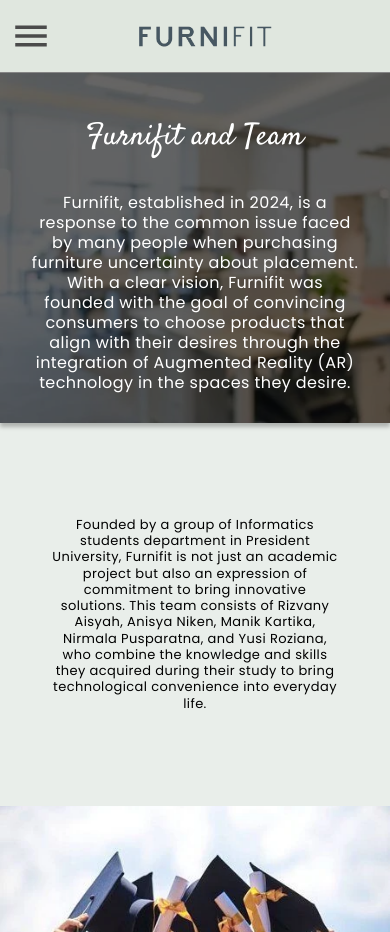
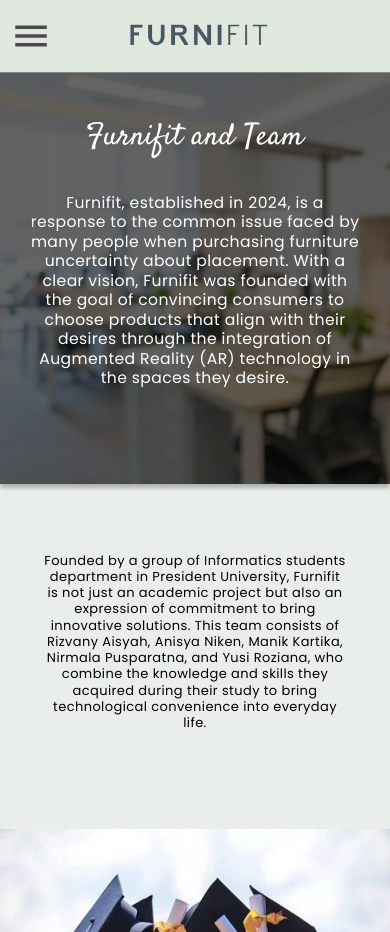
Before and after one commit to nirmala1324/furnifit-main, a React (Create React App) app in the folder frontend/: page /about-us in a window 390 px wide. Built offline with nearby package versions, Linux system fonts and the light colour scheme; no server answers; a web font is replaced by a local one.

Commit message:
set link api

```diff
--- a/frontend/src/pages/AboutUsPage.jsx
+++ b/frontend/src/pages/AboutUsPage.jsx
@@ -139,7 +139,7 @@
               </span>
             </div>
             <div className="nav-footerAU">
-              <Link to="/AboutUsPage" className="about-usAU">
+              <Link to="/about-us" className="about-usAU">
                 About Us
               </Link>
             </div>
--- a/frontend/src/pages/LandingPage.jsx
+++ b/frontend/src/pages/LandingPage.jsx
@@ -191,7 +191,7 @@
                 </span>
               </div>
               <div className="nav-footer">
-                <Link to="/AboutUsPage" className="about-us">
+                <Link to="/about-us" className="about-us">
                   About Us
                 </Link>
               </div>
--- a/frontend/src/pages/RecommendPage.jsx
+++ b/frontend/src/pages/RecommendPage.jsx
@@ -278,14 +278,16 @@
   const [recommendData, setRecommendData] = useState([]);
   const recommendedRef = useRef(null);
 
+  const containerRef = useRef(null);
+
   useEffect(() => {
     // Disable scroll if recommendData is empty
     const handleScroll = () => {
-      if (recommendData.length === 0) {
+      if (containerRef.current && recommendData.length === 0) {
         window.scrollTo(0, 0);
-        document.body.style.overflow = "hidden";
+        containerRef.current.style.overflow = "hidden";
       } else {
-        document.body.style.overflow = "auto";
+        containerRef.current.style.overflow = "auto";
       }
     };
 
@@ -333,7 +335,7 @@
 
   return (
     <>
-      <div className="furniture-page-revise">
+      <div className="furniture-page-revise" ref={containerRef}>
         <div className="group-230">
           <div className={`nav ${isNavbarFixed ? "fixed" : ""}`}>
             <div className="elegant-logo-2"></div>
--- a/frontend/src/styles/about_us_page.scss
+++ b/frontend/src/styles/about_us_page.scss
@@ -390,25 +390,30 @@
     }
     .furnifit-established-in-2024-is-aresponse-to-the-common-issue-faced-by-many-people-when-purchasing-furniture-uncertainty-about-placement-with-aclear-vision-furnifit-was-founded-with-the-goal-of-convincing-consumers-to-choose-products-that-align-with-their-desires-through-the-integration-of-augmented-reality-ar-technology-in-the-spaces-they-desire {
       text-align: center;
-      margin-right: 70px;
-      font-size: 16px;
+      margin-right: unset;
+      font-size: 4vw;
     }
     .image-28 {
       top: 10px;
       right: 0px;
-      height: 350px;
+      height: 100%;
       filter: brightness(0.4); /* Ubah nilai ini untuk menyesuaikan kegelapan */
     }
     .container-2AU {
       height: fit-content;
-      top: 360px;
+      top: 392px;
       flex-direction: column;
     }
     .founded-by-agroup-of-informatics-students-department-in-president-university-furnifit-is-not-just-an-academic-project-but-also-an-expression-of-commitment-to-bring-innovative-solutions-this-team-consists-of-rizvany-aisyah-anisya-niken-manik-kartika-nirmala-pusparatna-and-yusi-roziana-who-combine-the-knowledge-and-skills-they-acquired-during-their-study-to-bring-technological-convenience-into-everyday-life {
       margin: 0 0 0 0;
-      padding: 94px 50px 94px 50px;
+      height: 96vw;
+      width: 100%;
+      padding: unset;
+      padding-inline: 11vw;
+      display: flex;
+      align-items: center;
+      justify-content: center;
       text-align: center;
-      height: fit-content;
       font-size: 13px;
       line-height: 1.25;
       box-sizing: border-box;
@@ -420,7 +425,8 @@
       height: 233px;
     }
     .container-1AU {
-      top: 890px;
+      top: 911px;
+      height: 411px;
     }
     .with-the-implementation-of-cutting-edge-technologies-such-as-augmented-reality-and-machine-learning-furnifit-is-determined-to-become-areliable-partner-for-many-people-in-arranging-spaces-with-the-right-furniture-thus-furnifit-is-not-just-an-ordinary-ar-platform-but-acomprehensive-solution-that-helps-overcome-doubts-and-uncertainties-in-the-furniture-purchasing-process {
       padding: 109px 30px 70px 30px;
@@ -429,10 +435,10 @@
       width: 100%;
     }
     .desain-tanpa-judul-31 {
-      top: 1223px;
+      top: 1300px;
       left: 0px;
       bottom: 0;
-      height: 100%;
+      height: 74%;
       width: 100%;
     }
     .footerAU {
@@ -713,11 +719,8 @@
     z-index: 1000;
   }
   .elegant-logo-4-crop-1LP {
-    background: url("../assets/ElegantLogo4Crop1.webp") 50% / cover no-repeat;
-    margin-top: 20px;
-    margin-left: 90px;
-    margin-right: 90px;
-    margin-bottom: 20px;
+    aspect-ratio: 500/114;
+    background: url("../assets/pc_logo_long_1.webp") center/cover no-repeat;
     justify-content: center;
     width: 100%;
     max-width: 300px;
@@ -750,8 +753,7 @@
       }
       .elegant-logo-4-crop-1LP {
         display: flex;
-        margin-left: 83px;
-        margin-right: 116px;
+        margin-left: 70px;
       }
       @keyframes fadeIn {
         from {
--- a/frontend/src/styles/error_page.scss
+++ b/frontend/src/styles/error_page.scss
@@ -28,7 +28,7 @@
     @include mobileStyles {
       flex-direction: column;
       aspect-ratio: unset;
-      width: unset;
+      width: 94%;
       height: 90%;
       background: unset;
       background-color: #a3b99f;
@@ -71,7 +71,7 @@
       justify-content: center;
 
       @include mobileStyles {
-        width: 96%;
+        width: 77%;
         height: 80%;
         gap: 2%;
         padding-inline: 9%;
@@ -82,7 +82,7 @@
         font-size: 112px;
 
         @include mobileStyles {
-          font-size: 100px;
+          font-size: 25vw;
         }
       }
 
--- a/frontend/src/styles/landing_page.scss
+++ b/frontend/src/styles/landing_page.scss
@@ -365,7 +365,7 @@
     font-family: $font-family_2;
     font-style: italic;
     font-weight: 400;
-    font-size: 68px;
+    font-size: 5vw;
     letter-spacing: 2.7px;
     color: white;
     width: 100%;
@@ -751,7 +751,8 @@
     z-index: 1000;
   }
   .elegant-logo-4-crop-1LP {
-    background: url("../assets/ElegantLogo4Crop1.webp") 50% / cover no-repeat;
+    aspect-ratio: 500 / 114;
+    background: url(../assets/pc_logo_long_1.webp) center / cover no-repeat;
     margin-top: 20px;
     margin-left: 90px;
     margin-right: 90px;
@@ -815,7 +816,7 @@
       top: 100px;
       margin-top: 40px;
       align-items: center;
-      font-size: 36px;
+      font-size: 9vw;
     }
     .container-4 {
       gap: 6%;
@@ -824,13 +825,13 @@
     }
     .what-is-furni-fit {
       padding: unset;
-      font-size: 35px;
+      font-size: 9vw;
       margin-top: 99px;
       text-align: center;
     }
     .welcome-to-furni-fit-discover-afun-new-way-to-choose-and-place-furniture-in-your-space-with-augmented-reality-ar-technology-simply-use-your-devices-camera-to-see-exactly-how-the-furniture-will-look-in-your-room-by-this-website-we-also-provide-arecommendation-system-to-help-you-determine-whether-the-furniture-placement-is-suitable-or-not-for-your-space-start-exploring-our-collection-now-to-effortlessly-and-accurately-update-your-room {
       height: 500px;
-      font-size: 19px;
+      font-size: 4.8vw;
       text-align: center;
     }
     .container-5 {
@@ -848,7 +849,7 @@
     }
     .titleser {
       top: 80px;
-      font-size: 41px;
+      font-size: 10vw;
       padding: 0 20px 130px 20px;
       position: relative;
     }
@@ -868,14 +869,14 @@
       top: 0px;
       margin: 0;
       margin-bottom: 30px;
-      margin-top: 35px;
+      font-size: 8vw;
       align-self: center;
     }
     .visualize-furniture-in-your-space-instantly-browse-our-wide-range-of-furniture-and-decor-options-on-our-intuitive-web-platform-then-see-them-in-real-time-using-your-smartphone-camera {
       margin: 0;
       padding-right: 30px;
       padding-left: 30px;
-      font-size: 19px;
+      font-size: 4.8vw;
       text-align: center;
       box-sizing: border-box;
     }
@@ -890,7 +891,7 @@
       margin-top: 30px;
     }
     .furniture-recommendation {
-      font-size: 30px;
+      font-size: 8vw;
       max-width: 411px;
       text-align: center;
       line-height: 1;
@@ -900,7 +901,7 @@
     .every-home-is-unique-from-the-living-room-to-the-bedroom-we-provide-personalized-recommendations-tailored-to-your-lifestyle-and-aesthetics-helping-you-create-spaces-that-are-perfect-for-living-and-enjoying {
       text-align: center;
       margin: 0;
-      font-size: 19px;
+      font-size: 4.8vw;
       padding-left: 30px;
       padding-right: 30px;
       text-align: center;
@@ -917,7 +918,7 @@
       padding-block: 100px;
     }
     .why-choose-us {
-      font-size: 35px;
+      font-size: 8vw;
     }
     .container-8 {
       gap: 58px;
@@ -968,7 +969,8 @@
     }
     .elegant-logo-4-crop-1LP {
       display: flex;
-      margin-right: 116px;
+      margin-left: 64px;
+      margin-right: 99px;
     }
     @keyframes fadeIn {
       from {
--- a/frontend/src/styles/recommend_page.scss
+++ b/frontend/src/styles/recommend_page.scss
@@ -38,6 +38,10 @@
 
   display: flex;
   flex-direction: column;
+
+  @include mobileStyles {
+    margin-top: 20px;
+  }
 
   .subtitle {
     color: #669286;
```
